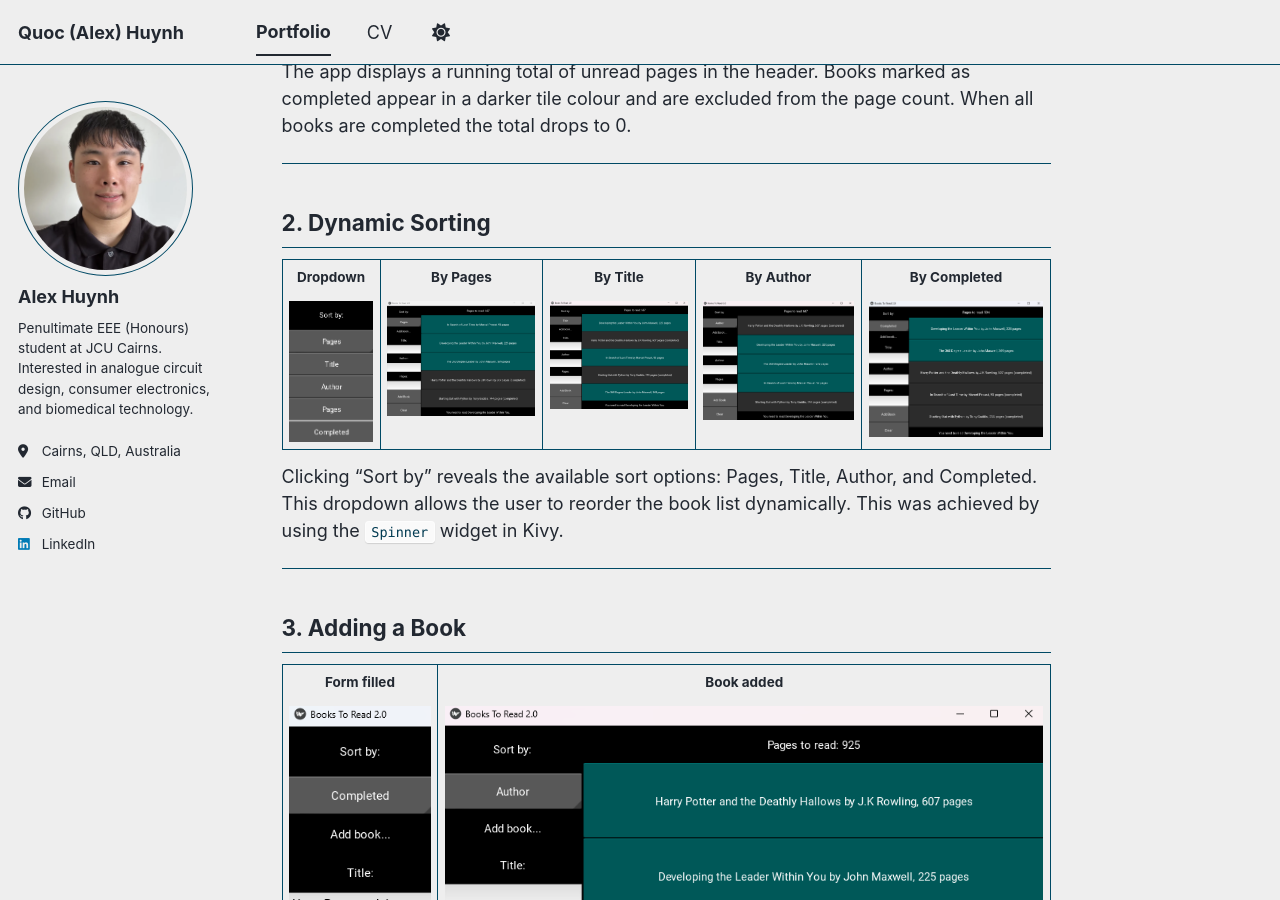
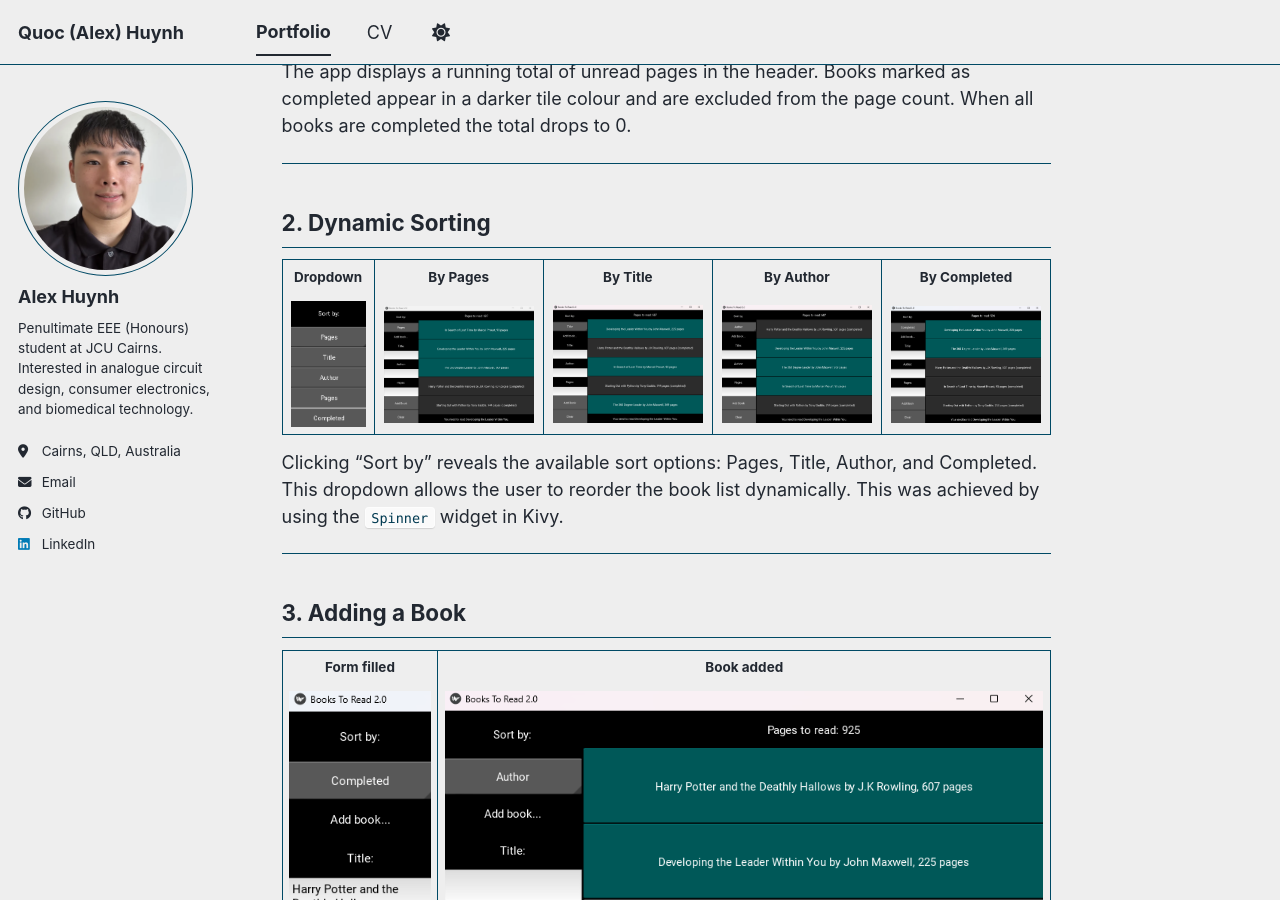
Before and after one commit to quochuynh1/quochuynh1.github.io, a Jekyll site: the page built from _portfolio/books2.md, in a window 1280 px wide and 900 px high, scrolled down 1250 px. Built offline with Jekyll 4.4.1, drawn with Linux system fonts in a browser that asks for light colours; a script bundle is joined from its source files by our own code; library files that are not in the unit come from our copies.

Commit message:
Fix image sizing issue in books2.md

```diff
--- a/_portfolio/books2.md
+++ b/_portfolio/books2.md
@@ -56,11 +56,11 @@ The app displays a running total of unread pages in the header. Books marked as
     <th style="text-align:center">By Completed</th>
   </tr>
   <tr>
-    <td style="text-align:center; vertical-align:top"><img src="/images/a2books/dynamicsort.png" height="200" style="object-fit:contain"></td>
-    <td style="text-align:center; vertical-align:top"><img src="/images/a2books/sortbypages.png" height="200" style="object-fit:contain"></td>
-    <td style="text-align:center; vertical-align:top"><img src="/images/a2books/sortbytitle.png" height="200" style="object-fit:contain"></td>
-    <td style="text-align:center; vertical-align:top"><img src="/images/a2books/sortbyauthor.png" height="200" style="object-fit:contain"></td>
-    <td style="text-align:center; vertical-align:top"><img src="/images/a2books/sortbycompleted.png" height="200" style="object-fit:contain"></td>
+    <td style="text-align:center"><img src="/images/a2books/dynamicsort.png" width="75" style="object-fit:contain"></td>
+    <td style="text-align:center"><img src="/images/a2books/sortbypages.png" width="150" style="object-fit:contain"></td>
+    <td style="text-align:center"><img src="/images/a2books/sortbytitle.png" width="150" style="object-fit:contain"></td>
+    <td style="text-align:center"><img src="/images/a2books/sortbyauthor.png" width="150" style="object-fit:contain"></td>
+    <td style="text-align:center"><img src="/images/a2books/sortbycompleted.png" width="150" style="object-fit:contain"></td>
   </tr>
 </table>
 </div>
@@ -78,7 +78,7 @@ Clicking "Sort by" reveals the available sort options: Pages, Title, Author, and
     <th style="text-align:center">Book added</th>
   </tr>
   <tr>
-    <td style="text-align:center; vertical-align:top"><img src="/images/a2books/formfilled.png" height="300" style="object-fit:contain"></td>
+    <td style="text-align:center; vertical-align:top"><img src="/images/a2books/formfilled.png" height="250" style="object-fit:contain"></td>
     <td style="text-align:center; vertical-align:top"><img src="/images/a2books/addbook.png" height="300" style="object-fit:contain"></td>
   </tr>
 </table>
```
